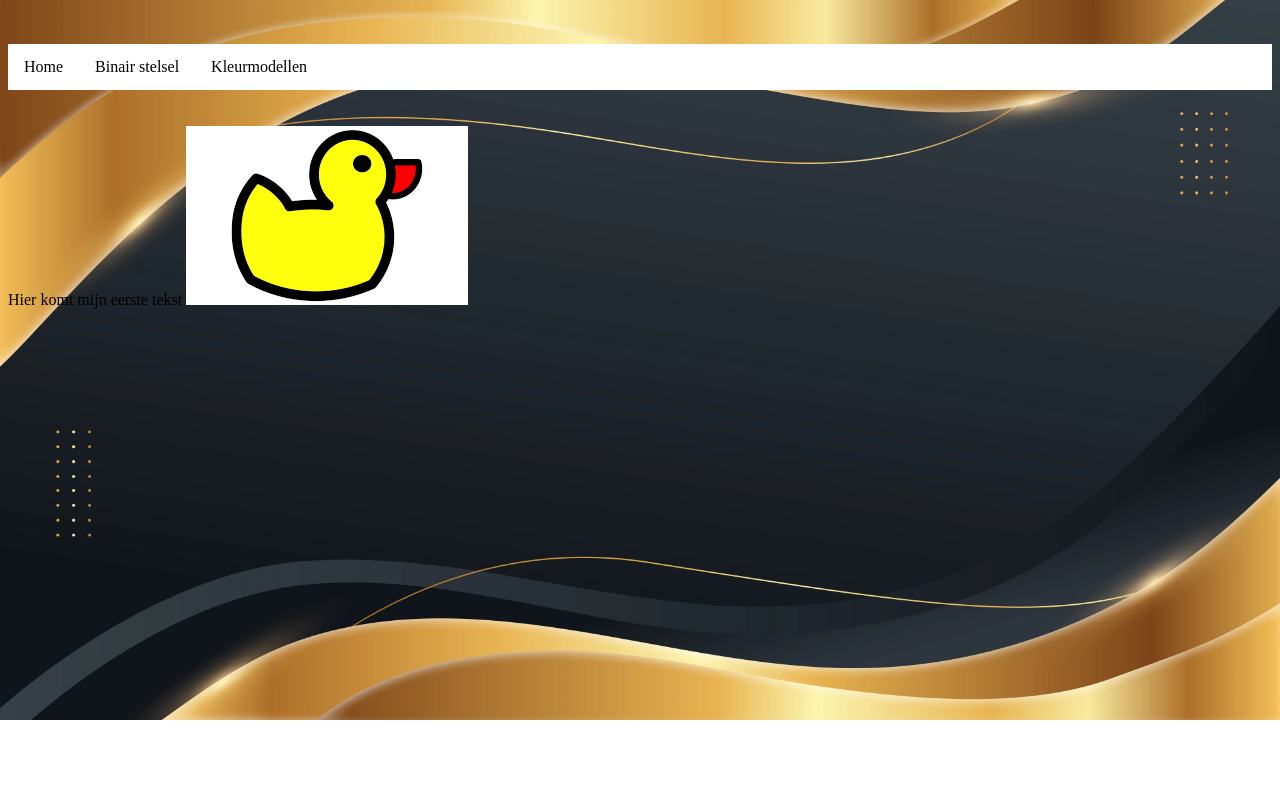
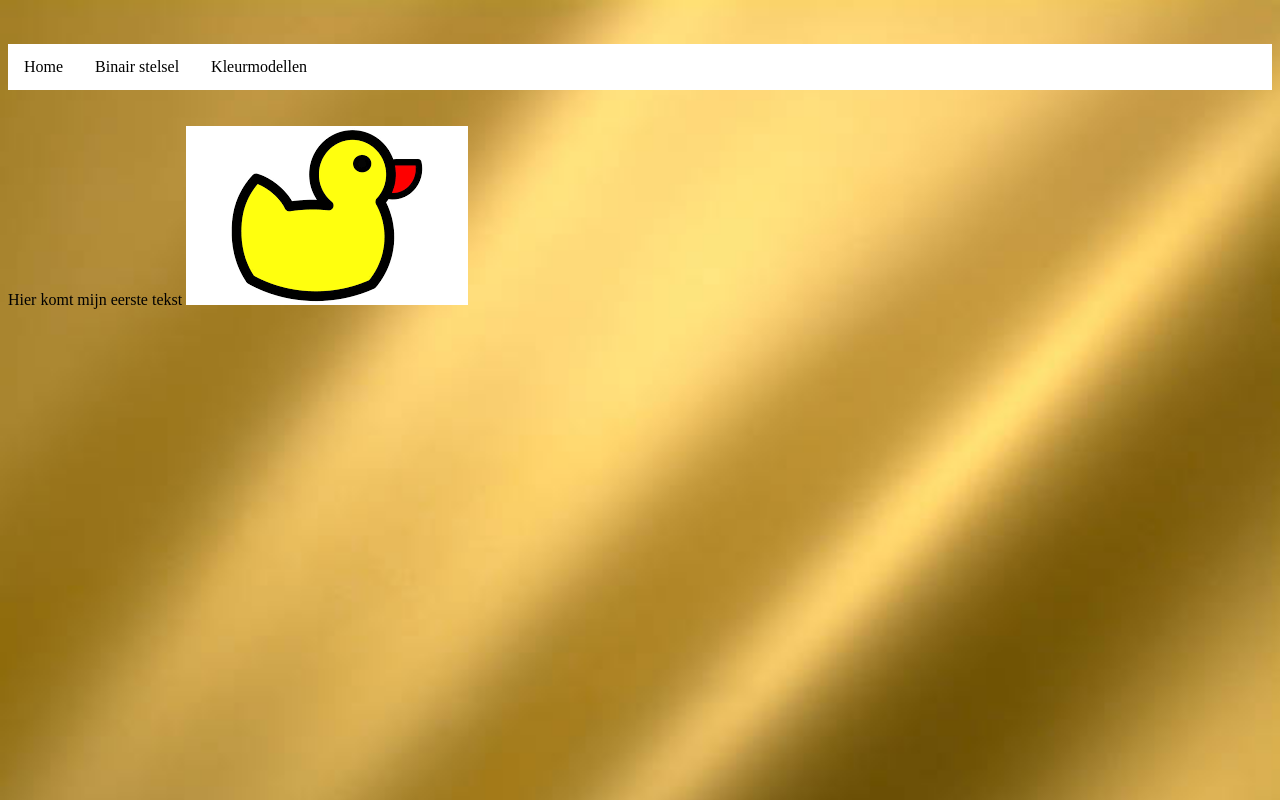
Before and after one commit to Juliette332/Juliette332.github.io, a plain HTML site: page index.html in a window 1280 px wide. Drawn offline with Linux system fonts and the light colour scheme.

Commit message:
Update opmaak.css

```diff
--- a/opmaak.css
+++ b/opmaak.css
@@ -1,5 +1,5 @@
 body {
-  background-image: url(achtergrond.webp);
+  background-image: url(goud.jpg);
   background-size: cover;
   background-repeat: no-repeat;
 }
```
